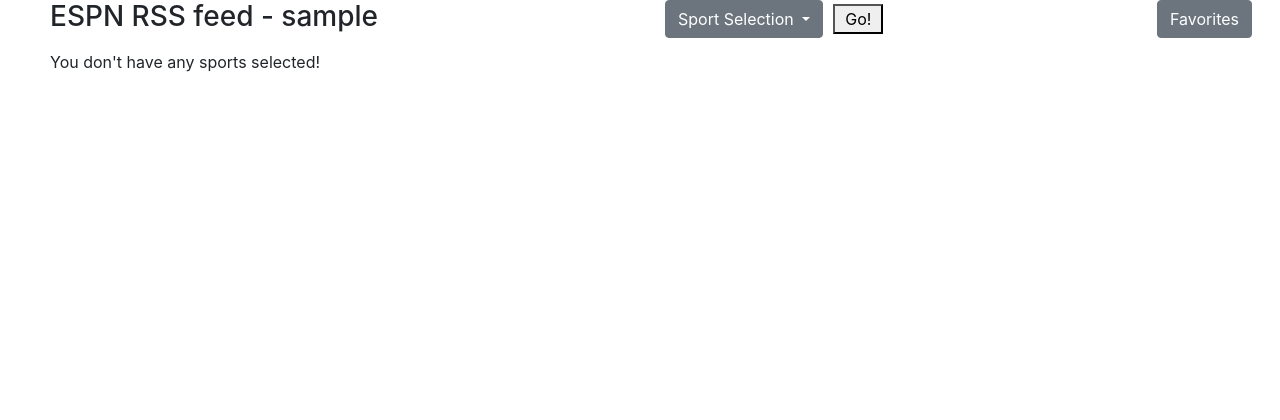
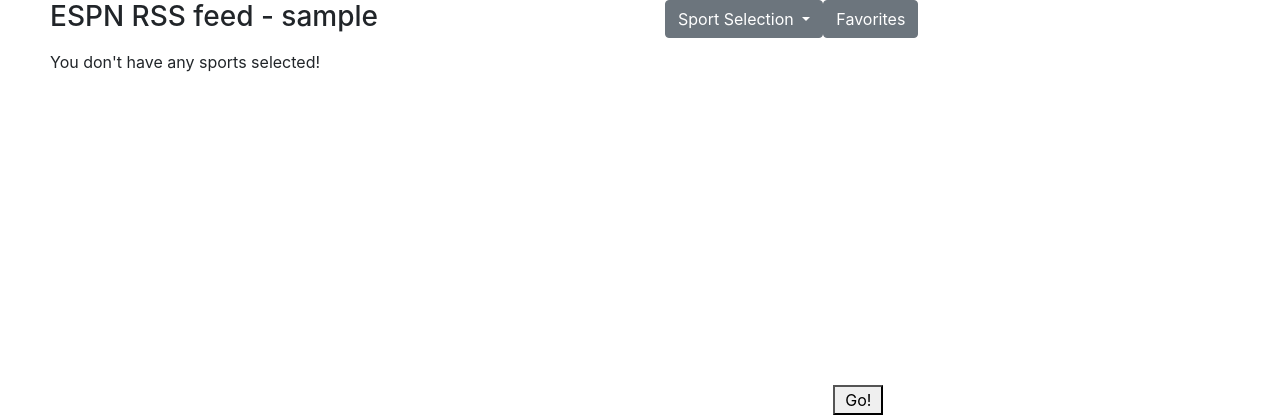
Before and after one commit to montemoranon/NewsFeed, a PHP site: page / in a window 1280 px wide. Shown: the top 420 px of the page. Run offline with PHP 8.4, Linux system fonts and the light colour scheme; the visitor is signed in with stand-in values (Sample User, id 1); some libraries are stand-ins or nearby versions.

Commit message:
Fix styling of button row

```diff
--- a/index.php
+++ b/index.php
@@ -59,8 +59,8 @@ if ($_SESSION['username'] != "") {
                 </div>
             </div>
         </div>
-        <button class="btn-default" id="submit-new-sports" onclick="reloadNewsItems()">Go!</button>
     </div>
+    <button class="btn-default" id="submit-new-sports" onclick="reloadNewsItems()">Go!</button>
     <button id="favorites-list-button" class="btn btn-secondary">Favorites</button>
 </div>
 <div id="topNewsItemsDiv">
--- a/style.css
+++ b/style.css
@@ -10,7 +10,6 @@ body {
 }
 
 #sport-selection-container {
-    width: 40%;
     float: left;
     position: relative;
 }
```
